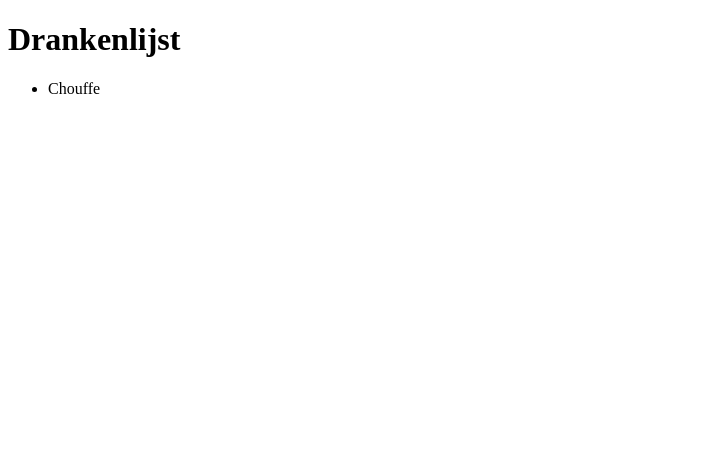
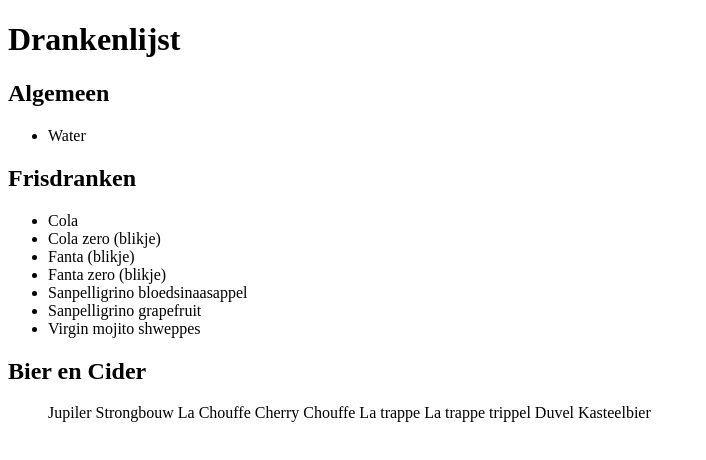
Before and after one commit to jonatanmichiels/jonatanmichiels.github.io, a plain HTML site: page index.html in a window 1280 px wide. Shown: the whole page, without its empty margins (0-706 px from the left). Drawn offline with Linux system fonts and the light colour scheme.

Commit message:
Update drankenkaart

```diff
--- a/index.html
+++ b/index.html
@@ -11,8 +11,41 @@
   <main>
     <h1>Drankenlijst</h1>
 
+    <h2>
+      Algemeen
+    </h2>
+
     <ul>
-      <li>Chouffe</li>
+      <li>Water</li>
+    </ul>
+
+    <h2>
+      Frisdranken
+    </h2>
+
+    <ul>
+      <li>Cola</li>
+      <li>Cola zero (blikje)</li>
+      <li>Fanta (blikje)</li>
+      <li>Fanta zero (blikje)</li>
+      <li>Sanpelligrino bloedsinaasappel</li>
+      <li>Sanpelligrino grapefruit</li>
+      <li>Virgin mojito shweppes</li>
+    </ul>
+
+    <h2>
+      Bier en Cider
+    </h2>
+
+    <ul>
+      Jupiler
+      Strongbouw
+      La Chouffe
+      Cherry Chouffe
+      La trappe
+      La trappe trippel
+      Duvel
+      Kasteelbier
     </ul>
   </main>
 </body>
```
